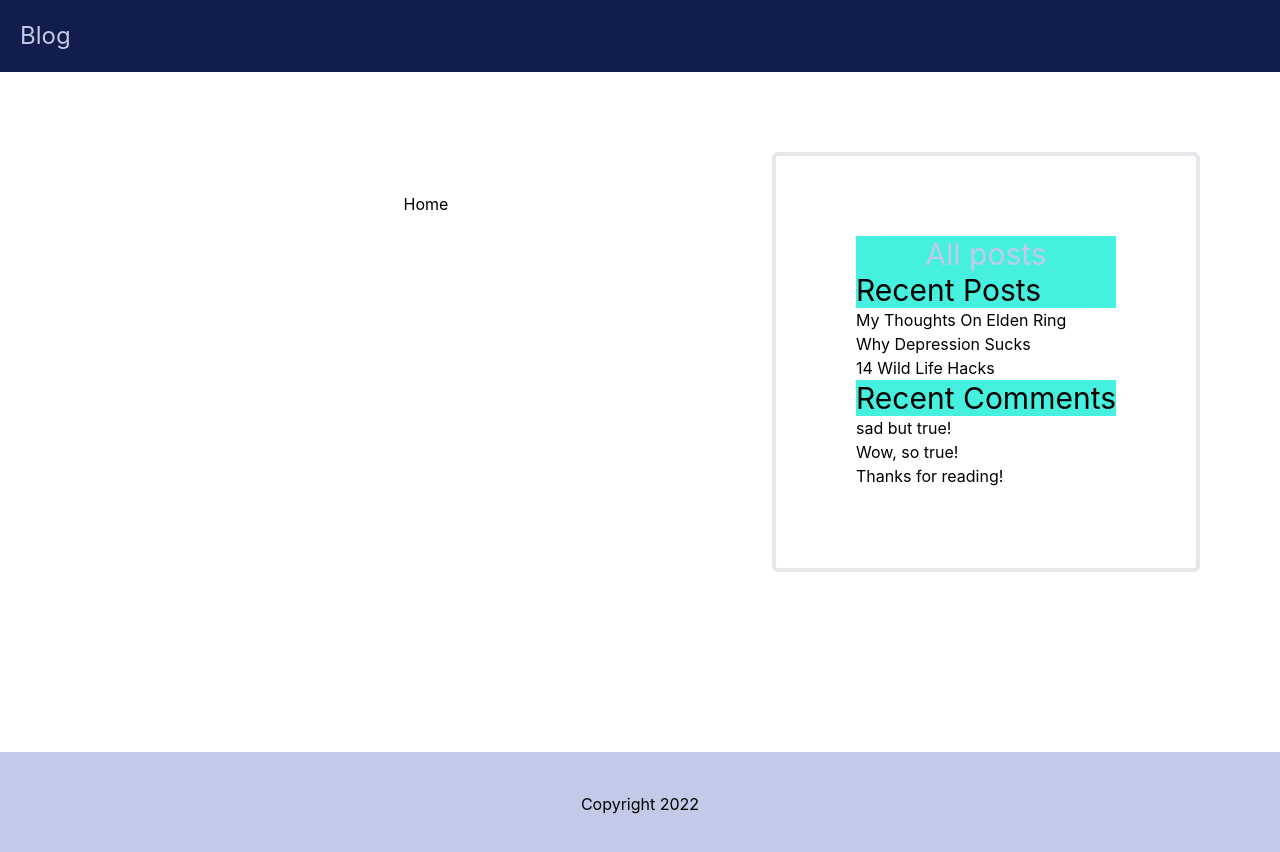
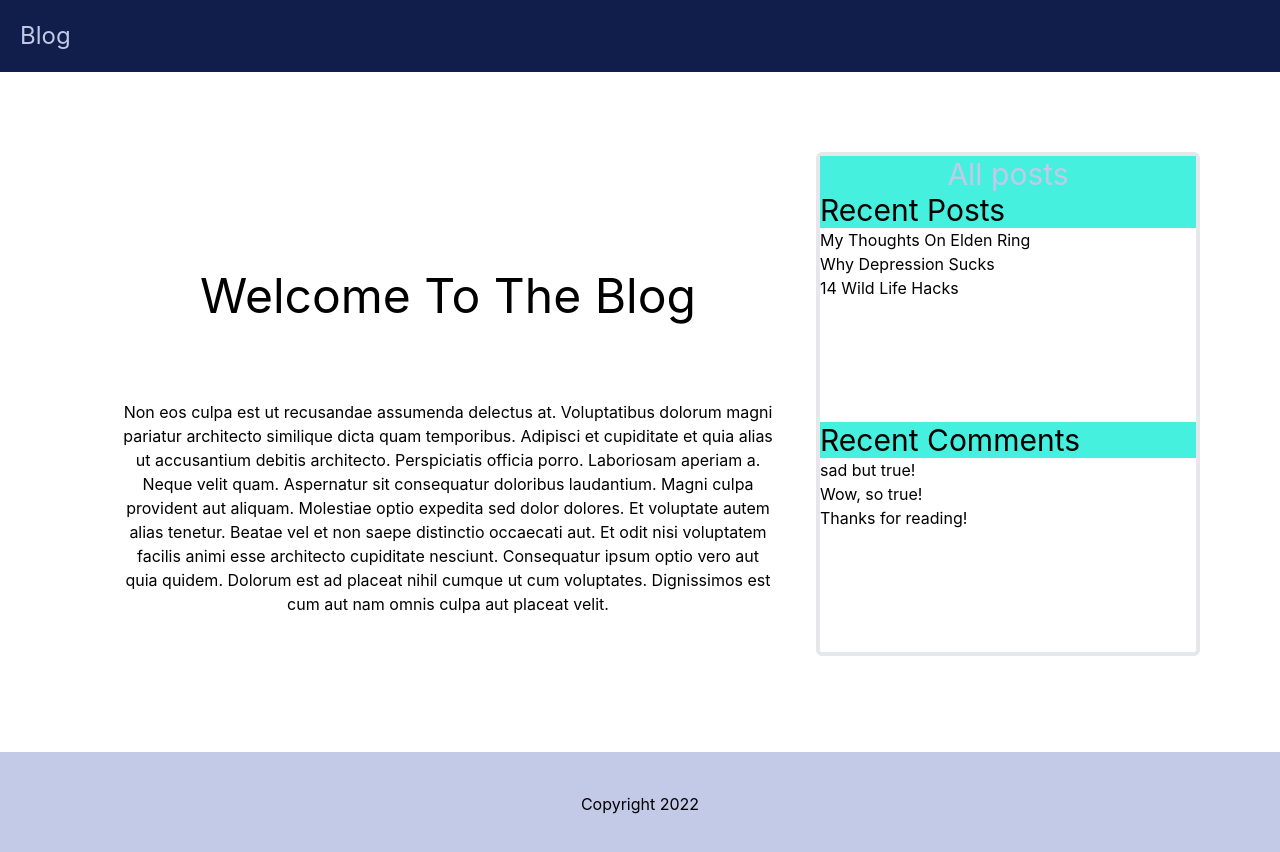
Before and after one commit to DeadpanCakes/BlogFrontEnd, a React (Create React App) app: page / in a window 1280 px wide. Shown: the top 852 px of the page. Built offline with nearby package versions, Linux system fonts and the light colour scheme.

Commit message:
fixed the sizing of sidebar and added some dummy text

```diff
--- a/src/components/home/Home.js
+++ b/src/components/home/Home.js
@@ -2,13 +2,27 @@ import Sidebar from "../sidebar/Sidebar";
 
 const Home = () => {
   const containerStyle = "flex p-20";
-    const mainStyle = "flex-1 p-10";
-    const sidebarStyle="flex-initial p-20";
+  const mainStyle = "flex-1 p-10";
+  const sidebarStyle = "flex-initial min-w-[30vw]";
+  const titleStyle = "text-5xl p-20";
 
   return (
     <div className={containerStyle}>
       <main className={mainStyle}>
-        <h2>Home</h2>
+        <h2 className={titleStyle}>Welcome To The Blog</h2>
+        <p>
+          Non eos culpa est ut recusandae assumenda delectus at. Voluptatibus
+          dolorum magni pariatur architecto similique dicta quam temporibus.
+          Adipisci et cupiditate et quia alias ut accusantium debitis
+          architecto. Perspiciatis officia porro. Laboriosam aperiam a. Neque
+          velit quam. Aspernatur sit consequatur doloribus laudantium. Magni
+          culpa provident aut aliquam. Molestiae optio expedita sed dolor
+          dolores. Et voluptate autem alias tenetur. Beatae vel et non saepe
+          distinctio occaecati aut. Et odit nisi voluptatem facilis animi esse
+          architecto cupiditate nesciunt. Consequatur ipsum optio vero aut quia
+          quidem. Dolorum est ad placeat nihil cumque ut cum voluptates.
+          Dignissimos est cum aut nam omnis culpa aut placeat velit.
+        </p>
       </main>
       <Sidebar sidebarStyle={sidebarStyle} />
     </div>
```
